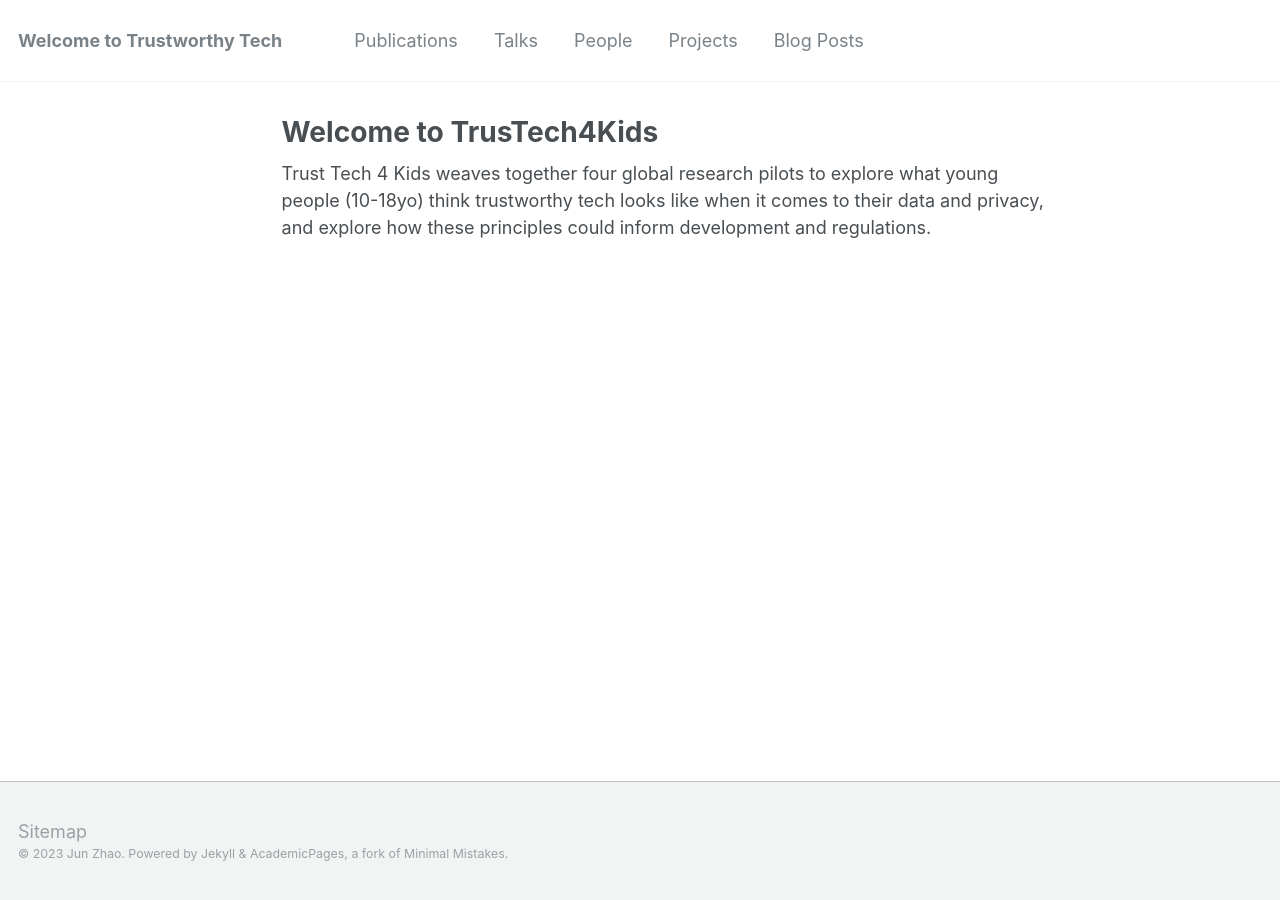
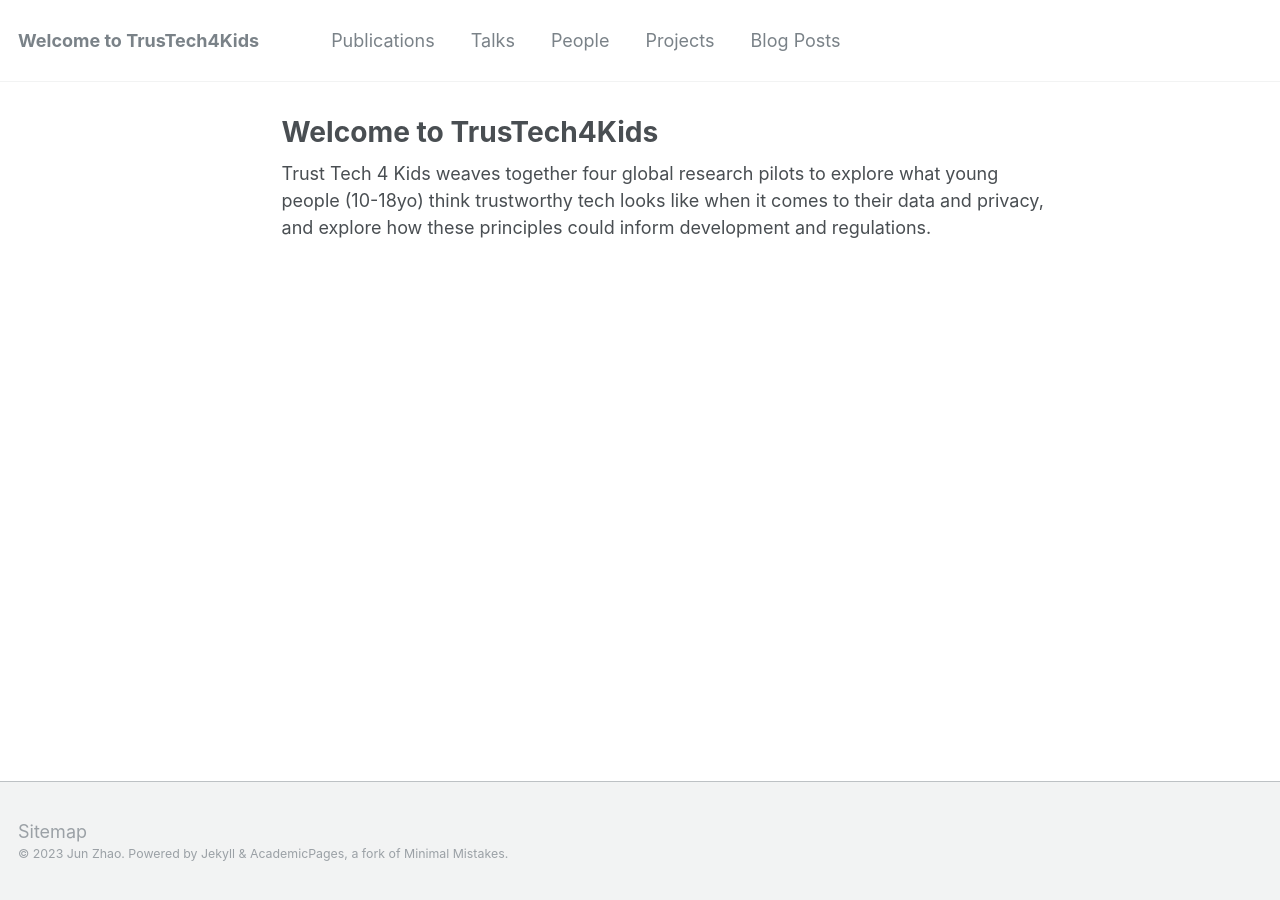
Before and after one commit to trustech4kids/trustech4kids.github.io, a Jekyll site: the page built from _pages/about.md, in a window 1280 px wide. Built offline with Jekyll 4.4.1, drawn with Linux system fonts in a browser that asks for light colours.

Commit message:
Update _config.yml

```diff
--- a/_config.yml
+++ b/_config.yml
@@ -7,7 +7,7 @@
 
 # Site Settings
 locale                   : "en-US"
-title                    : "Welcome to Trustworthy Tech"
+title                    : "Welcome to TrusTech4Kids"
 title_separator          : "-"
 name                     : &name "Jun Zhao"
 description              : &description "A project looking at young people from 4 countries about how they develop trust of online digital technologies"
```
